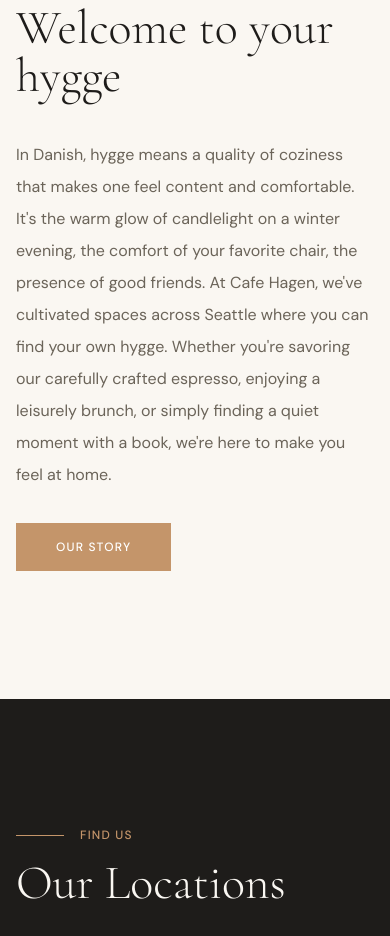
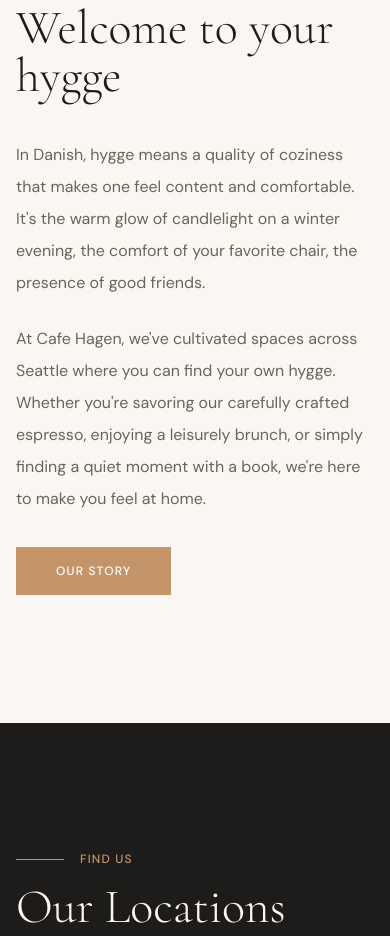
Before and after one commit to DrakeAlia/coffee-shop, a Next.js app: page / in a window 390 px wide. Shown: the part 1400-2336 px from the top of the page. Built offline with nearby package versions, Linux system fonts and the light colour scheme.

Commit message:
final polish - sticky marquee fix, mobile improvements

```diff
--- a/app/layout.tsx
+++ b/app/layout.tsx
@@ -2,7 +2,7 @@
 import "./globals.css";
 
 export const metadata: Metadata = {
-  title: "Café Hagen — Specialty Coffee & Hygge · Seattle",
+  title: "Café Hagen — Specialty Coffee · Seattle & Bellevue",
   description: "Six neighborhood cafés rooted in Scandinavian warmth. Specialty coffee, seasonal brunch, wine, cocktails, and house-baked pastries across Seattle and Bellevue.",
 };
 
--- a/components/HyggeSection.tsx
+++ b/components/HyggeSection.tsx
@@ -18,10 +18,8 @@
   });
 
   // Single useTransform for the entire paragraph (no hooks violation)
-  const paragraphOpacity = useTransform(scrollYProgress, [0, 1], [0.4, 1]);
+  const paragraphOpacity = useTransform(scrollYProgress, [0, 0.3], [0.4, 1]);
 
-  const text =
-    "In Danish, hygge means a quality of coziness that makes one feel content and comfortable. It's the warm glow of candlelight on a winter evening, the comfort of your favorite chair, the presence of good friends. At Cafe Hagen, we've cultivated spaces across Seattle where you can find your own hygge. Whether you're savoring our carefully crafted espresso, enjoying a leisurely brunch, or simply finding a quiet moment with a book, we're here to make you feel at home.";
 
   return (
     <section ref={ref} id="hygge" className="bg-warm-white py-32 lg:py-40">
@@ -69,9 +67,14 @@
             <motion.div
               ref={textRef}
               style={{ opacity: paragraphOpacity }}
-              className="text-stone text-base leading-loose max-w-prose"
+              className="space-y-6 text-stone text-base leading-loose max-w-prose"
             >
-              {text}
+              <p>
+                In Danish, hygge means a quality of coziness that makes one feel content and comfortable. It's the warm glow of candlelight on a winter evening, the comfort of your favorite chair, the presence of good friends.
+              </p>
+              <p>
+                At Cafe Hagen, we've cultivated spaces across Seattle where you can find your own hygge. Whether you're savoring our carefully crafted espresso, enjoying a leisurely brunch, or simply finding a quiet moment with a book, we're here to make you feel at home.
+              </p>
             </motion.div>
 
             <MagneticButton className="bg-[#C4956A] text-white hover:bg-[#A37A52] px-10 py-4 uppercase text-xs tracking-widest font-medium transition-colors rounded-none">
```
